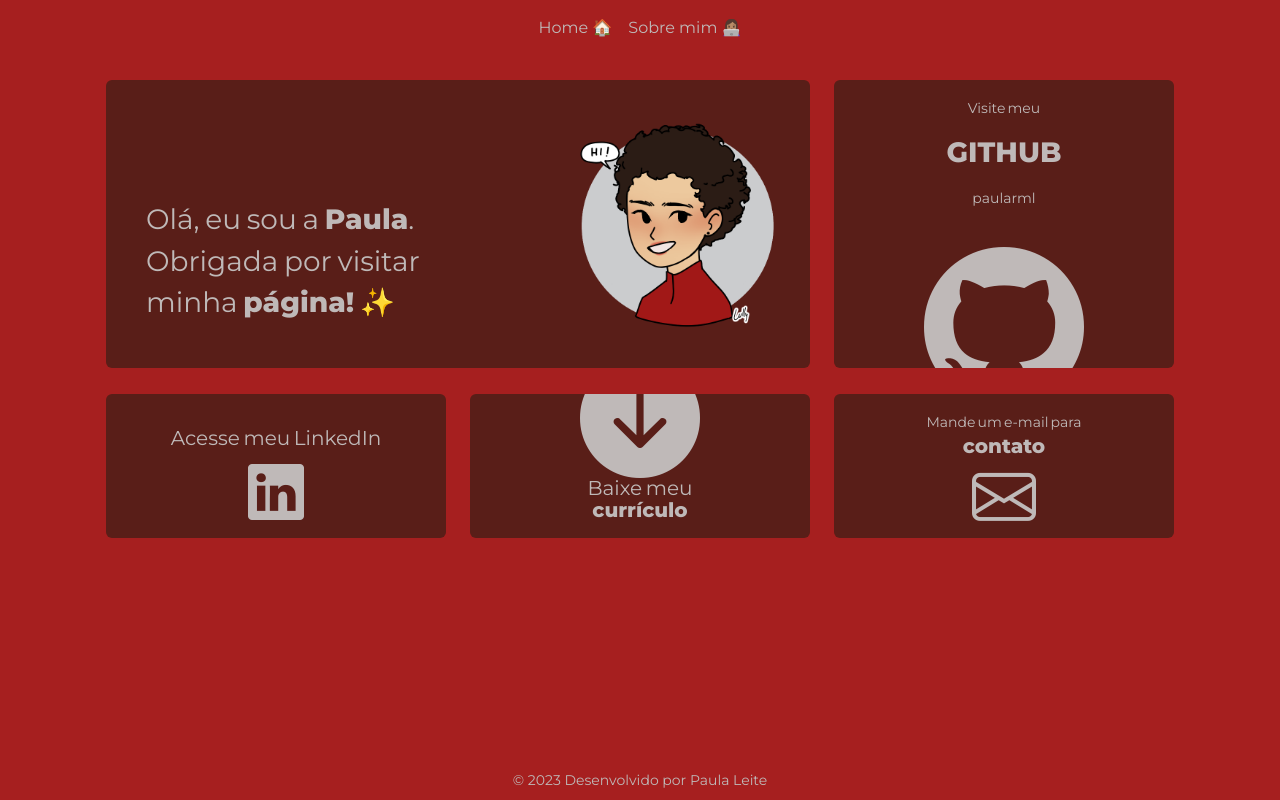
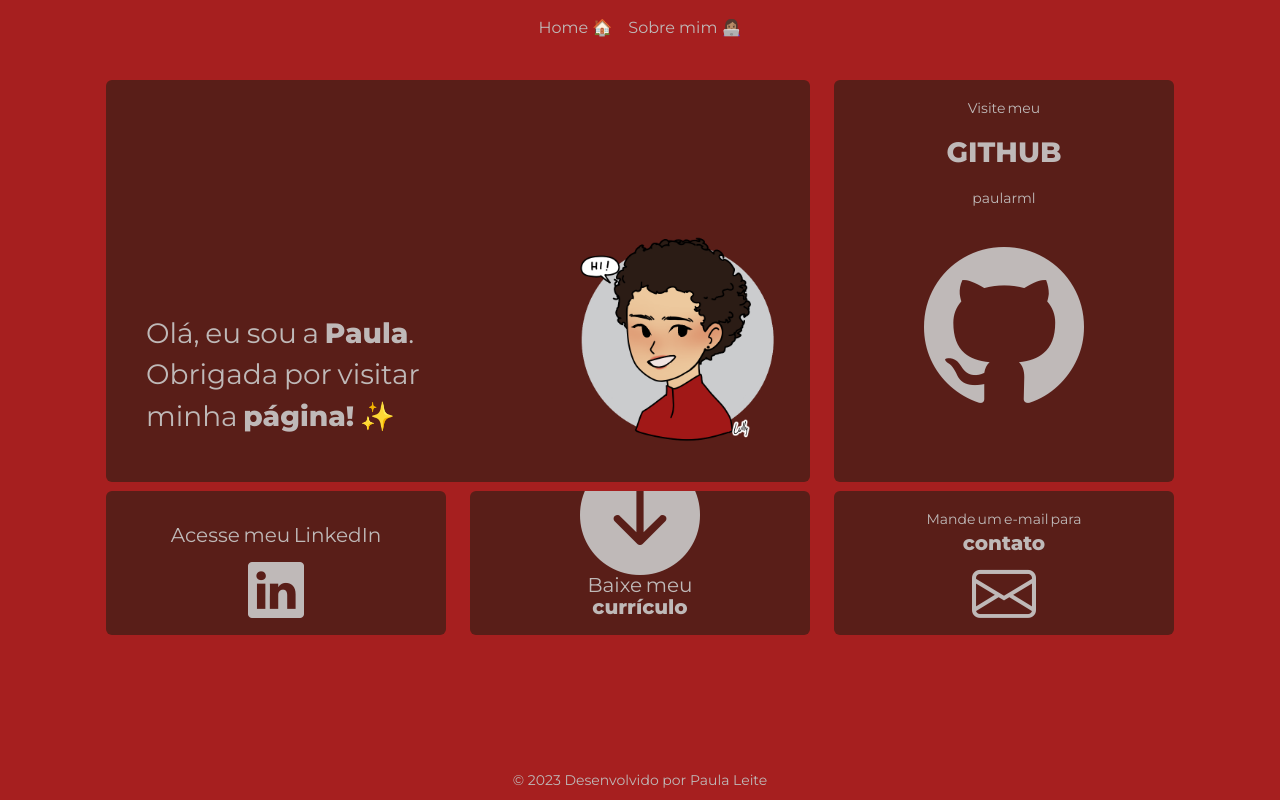
Before and after one commit to paularml/paularml.github.io, a plain HTML site: page index.html in a window 1280 px wide. Drawn offline with nearby package versions, Linux system fonts and the light colour scheme.

Commit message:
feat: changes css cards

```diff
--- a/src/css/index.css
+++ b/src/css/index.css
@@ -25,7 +25,7 @@ body {
 
 @media (min-width: 768px) {
   .group-card {
-    height: 18rem !important;
+    height: 100%;
   }
 }
 
```
